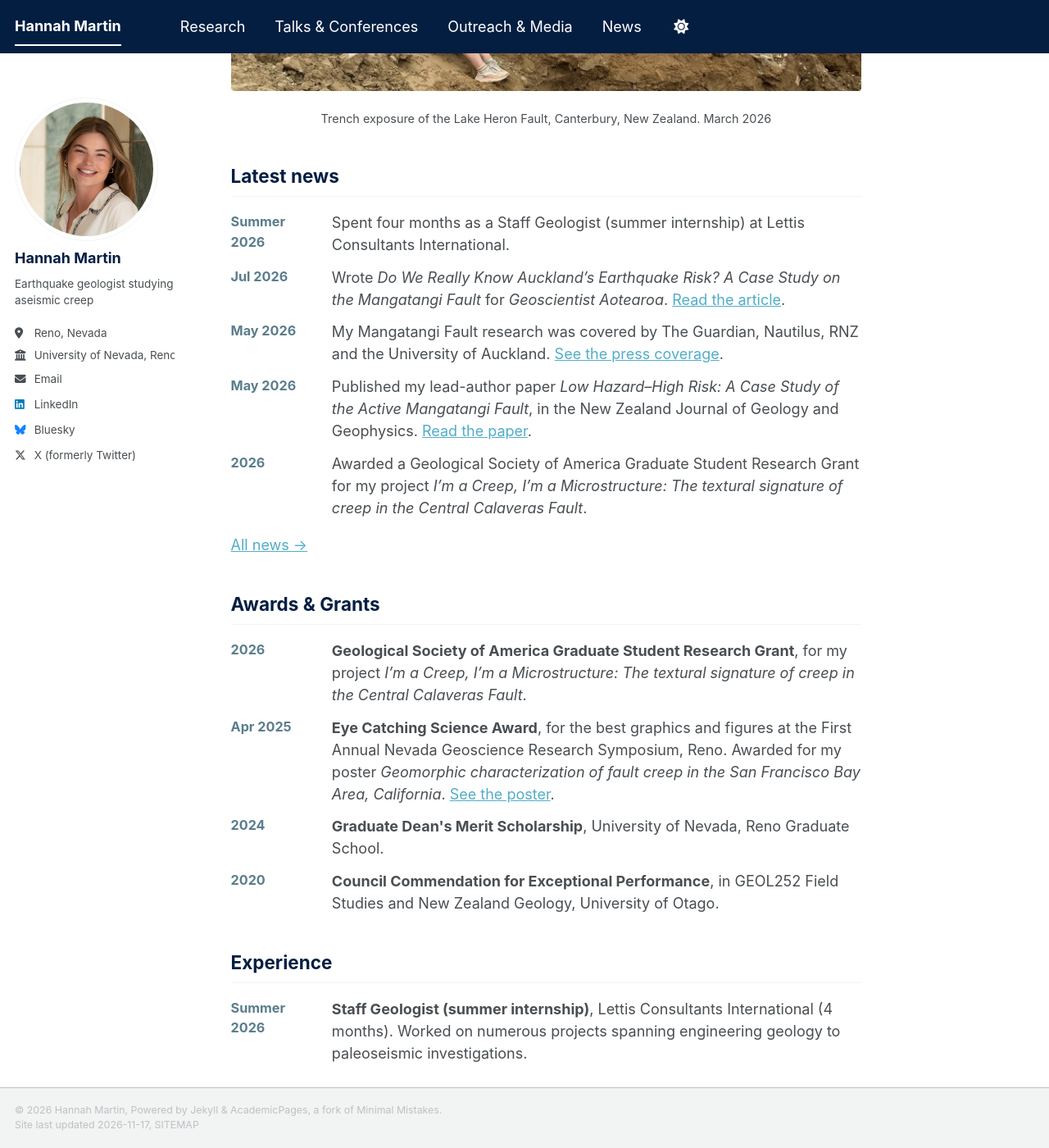
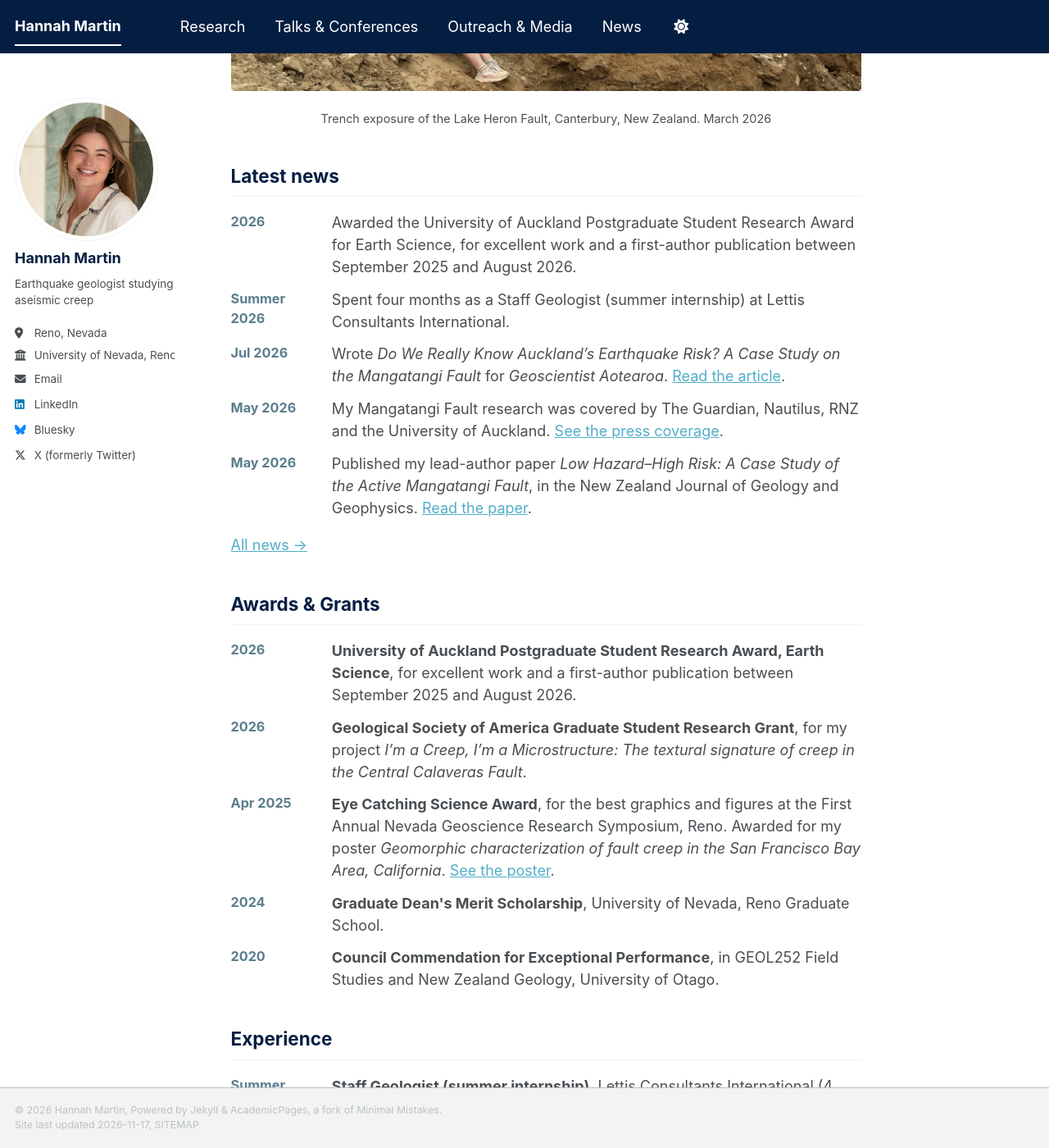
Before and after one commit to HannahMartinGeology/hannahmartingeology.github.io, a Jekyll site: the page built from _pages/about.md, in a window 1280 px wide and 1400 px high, scrolled down 686 px. Shown: the whole window at 82% size. Built offline with Jekyll 4.4.1, drawn with Linux system fonts in a browser that asks for light colours; a style sheet for code colours, icons or effects is not loaded.

Commit message:
Add University of Auckland Postgraduate Student Research Award
Co-Authored-By: Claude Opus 5.5 <noreply@anthropic.com>
Claude-Session: https://claude.ai/code/session_01DgkcoPr1qNd1CjQ2i3f6tK

```diff
--- a/_data/awards.yml
+++ b/_data/awards.yml
@@ -2,6 +2,9 @@
 #   when: shown in the date column, e.g. "2025" or "Apr 2025"
 #   title: the award name
 #   detail: optional, where it was awarded and what for (Markdown links allowed)
+- when: "2026"
+  title: "University of Auckland Postgraduate Student Research Award, Earth Science"
+  detail: "for excellent work and a first-author publication between September 2025 and August 2026."
 - when: "2026"
   title: "Geological Society of America Graduate Student Research Grant"
   detail: "for my project *I'm a Creep, I'm a Microstructure: The textural signature of creep in the Central Calaveras Fault*."
--- a/_data/news.yml
+++ b/_data/news.yml
@@ -2,6 +2,9 @@
 #   date: YYYY-MM-DD   (used for ordering and shown as "Mon YYYY")
 #   when: optional text shown instead of the date, e.g. "2024" if the month is unknown
 #   text: one or two sentences (Markdown links allowed)
+- date: 2026-11-01
+  when: "2026"
+  text: "Awarded the University of Auckland Postgraduate Student Research Award for Earth Science, for excellent work and a first-author publication between September 2025 and August 2026."
 - date: 2026-07-15
   when: "Summer 2026"
   text: "Spent four months as a Staff Geologist (summer internship) at Lettis Consultants International."
```
